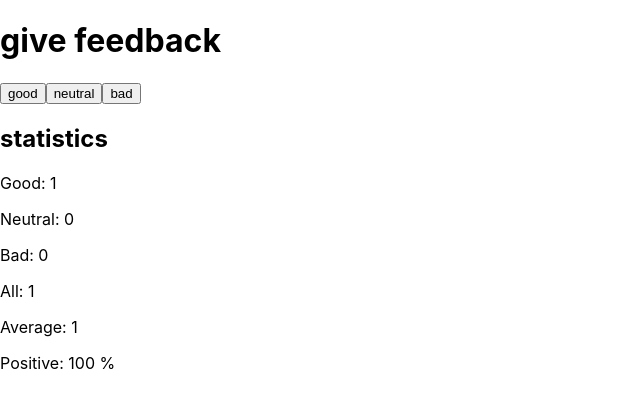
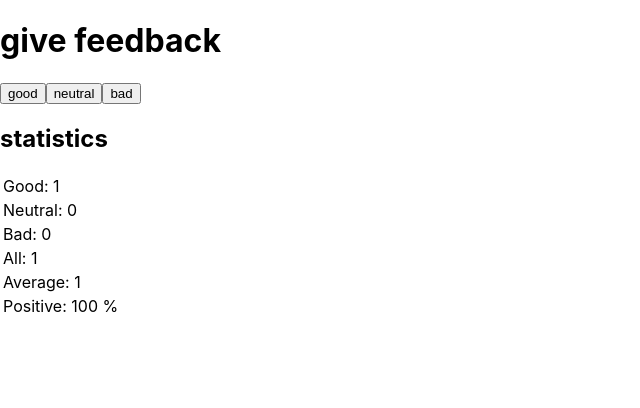
Before and after one commit to awzhenyi/fso, a React (Create React App) app in the folder unicafe/: page / in a window 1280 px wide. Both pictures are taken after a click on the button "good". Shown: the top 408 px of the page, without its empty margins (0-640 px from the left). Built offline with nearby package versions, Linux system fonts and the light colour scheme.

Commit message:
Done 1.11

```diff
--- a/unicafe/src/App.js
+++ b/unicafe/src/App.js
@@ -1,18 +1,21 @@
 import React, { useState } from 'react';
 
-const Statistics = (props) => {
-  const { good, neutral, bad, all } = props;
-  let showStatistic = (good + neutral + bad > 0) ? true : false ;
+const Statistics = ({ good, neutral, bad, all }) => {
+  let showStatistic = (all > 0) ? true : false ;
   if (showStatistic) {
     return (
       <div>
         <h2>statistics</h2>
+        <table>
+          <tbody>
             <StatisticLine statisticText="Good" statistic={good}/>
             <StatisticLine statisticText="Neutral" statistic={neutral}/>
             <StatisticLine statisticText="Bad" statistic={bad}/>
             <StatisticLine statisticText="All" statistic={all}/>
             <StatisticLine statisticText="Average" statistic={(good - bad) / all}/>
             <StatisticLine statisticText="Positive" statistic={good / all * 100}/>
+          </tbody>
+        </table>
       </div>
     )
   }
@@ -24,14 +27,14 @@ const Statistics = (props) => {
   )
 }
 
-const StatisticLine = (props) => {
-  if(props.statisticText === "Positive") {
+const StatisticLine = ({ statisticText, statistic }) => {
+  if(statisticText === "Positive") {
     return (
-      <p>{props.statisticText}: {props.statistic} %</p>
+      <tr><td>{statisticText}: {statistic} %</td></tr>
     )
   }
   return (
-    <p>{props.statisticText}: {props.statistic}</p>
+    <tr><td>{statisticText}: {statistic}</td></tr>
   )
 }
 
```
Lines whose indentation alone changed are shown as unchanged.
